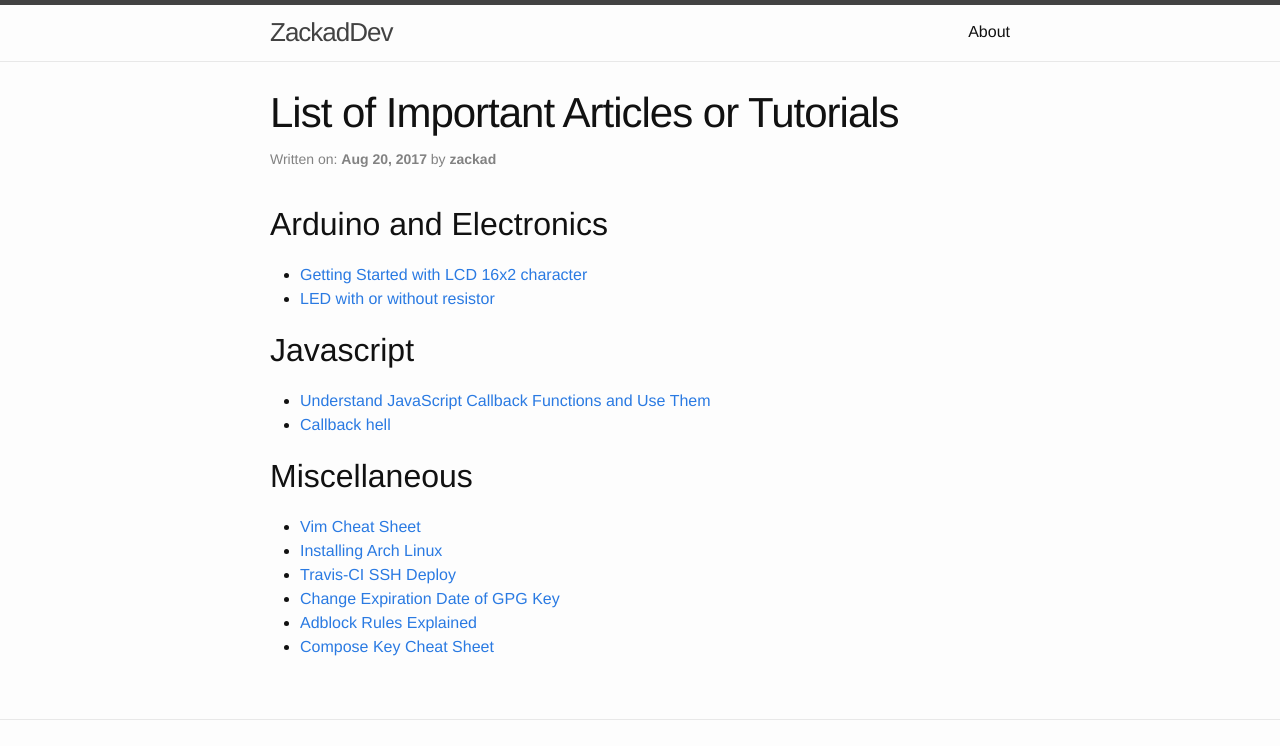
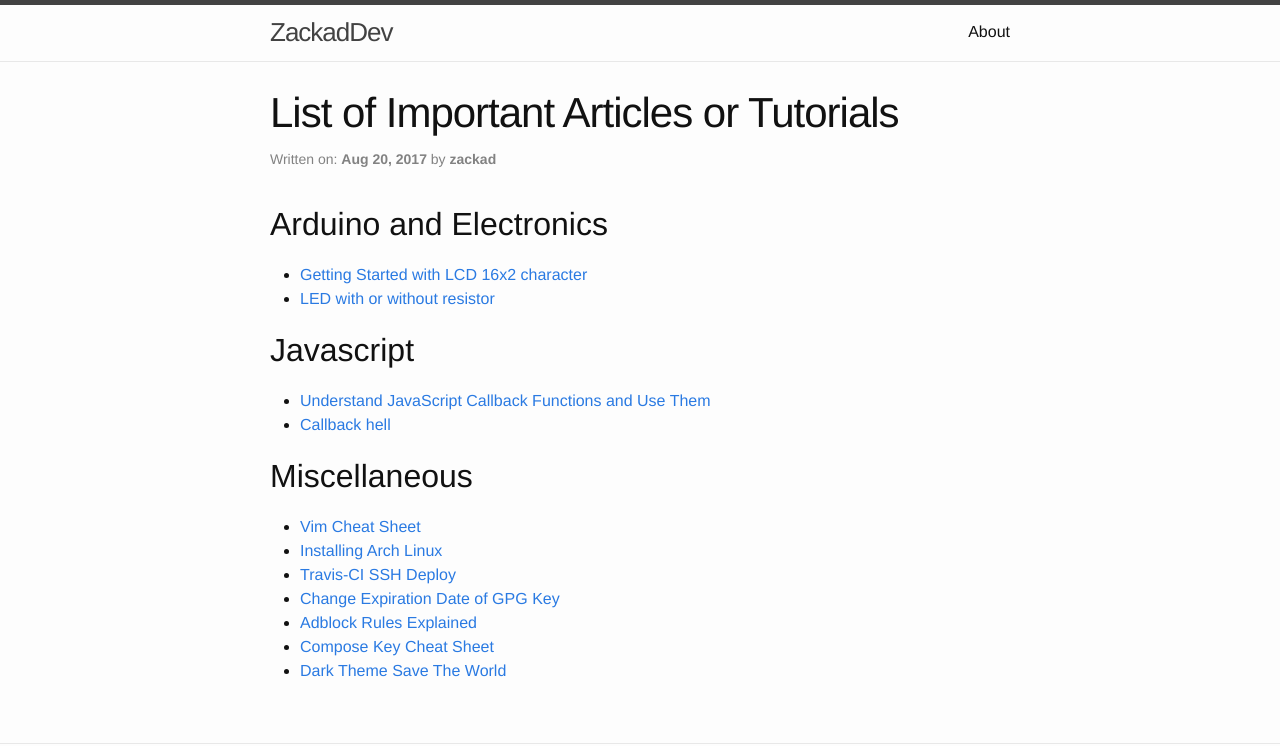
Before and after one commit to zackad/blog-src, a Jekyll site: the page built from _posts/2017-08-20-important-articles-and-tutorials.md, in a window 1280 px wide, cut to the strip 0-746 px from the top of the page. Built offline with Jekyll 4.4.1, drawn with Linux system fonts in a browser that asks for light colours; comment, search, counter and statistics services are not loaded.

Commit message:
save the planet from global warming with dark theme

```diff
--- a/_posts/2017-08-20-important-articles-and-tutorials.md
+++ b/_posts/2017-08-20-important-articles-and-tutorials.md
@@ -20,3 +20,4 @@ title: "List of Important Articles or Tutorials"
 - [Change Expiration Date of GPG Key](https://www.g-loaded.eu/2010/11/01/change-expiration-date-gpg-key/)
 - [Adblock Rules Explained](https://adblockplus.org/filter-cheatsheet)
 - [Compose Key Cheat Sheet](https://fsymbols.com/keyboard/linux/compose/)
+- [Dark Theme Save The World](http://ecoiron.blogspot.co.id/2007/01/black-google-would-save-3000-megawatts.html)
```
